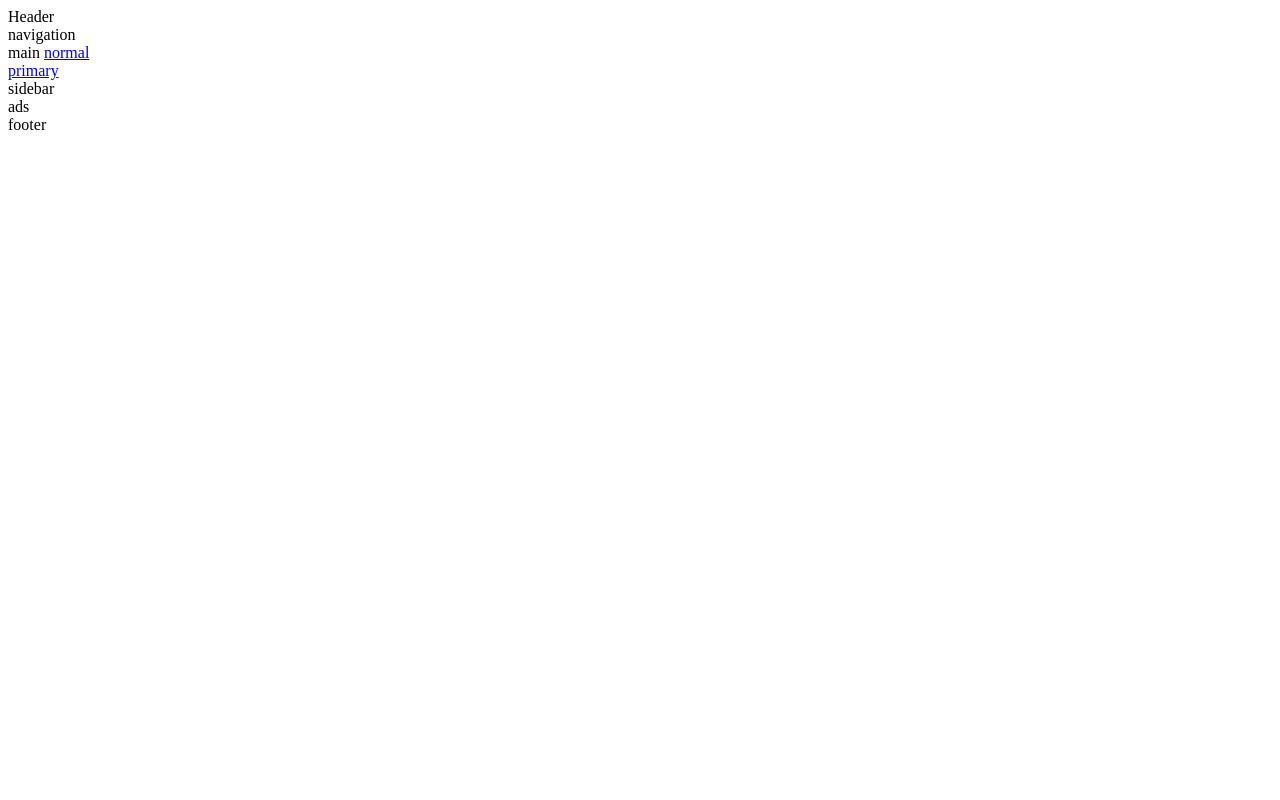
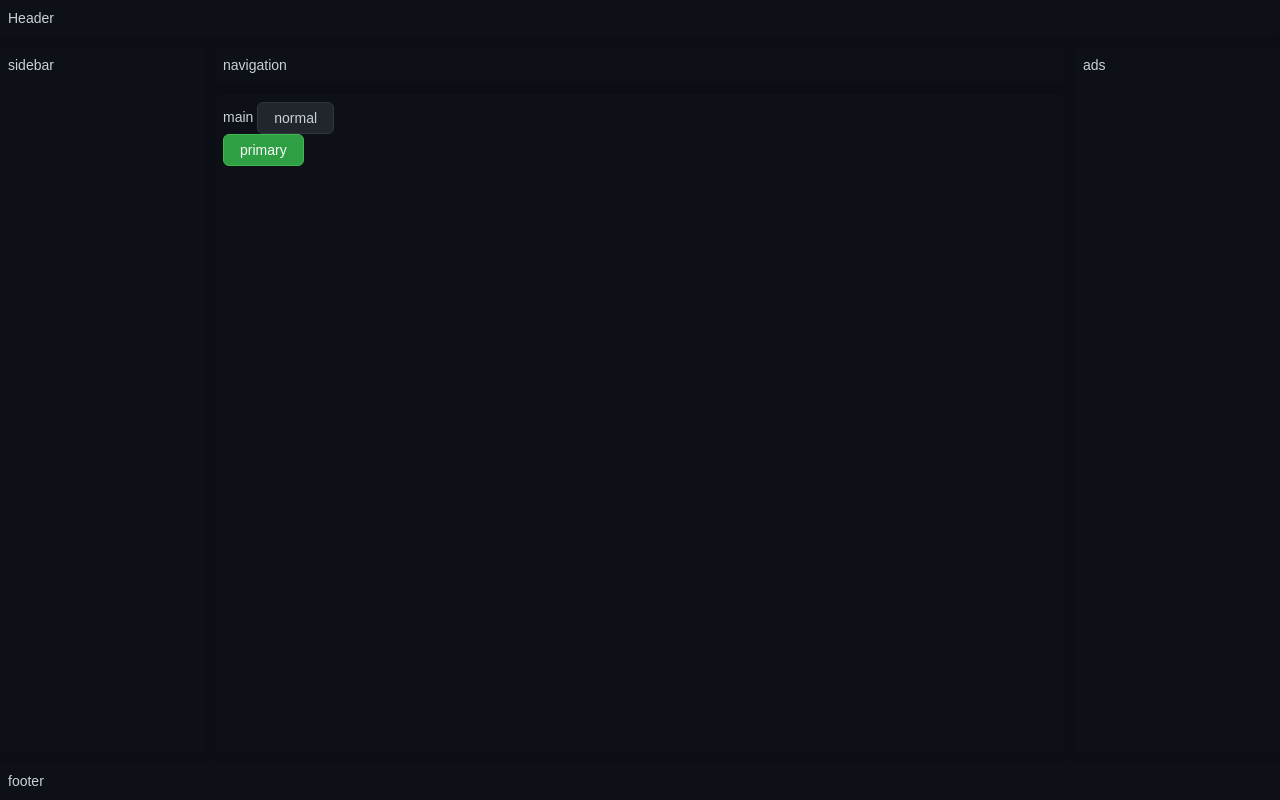
Before and after one commit to gpt18/grid-layout, a plain HTML site: page index.html in a window 1280 px wide. Drawn offline with Linux system fonts and the light colour scheme; the site is published under a folder, as on GitHub Pages, so addresses that start at the root find nothing.

Commit message:
Update index.html

```diff
--- a/index.html
+++ b/index.html
@@ -5,7 +5,7 @@
     <meta charset="UTF-8">
     <meta name="viewport" content="width=device-width, initial-scale=1.0">
     <title>Grid layout</title>
-    <link rel="stylesheet" href="/assets/css/temp.css">
+    <link rel="stylesheet" href="./assets/css/temp.css">
 </head>
 
 <body>
```
